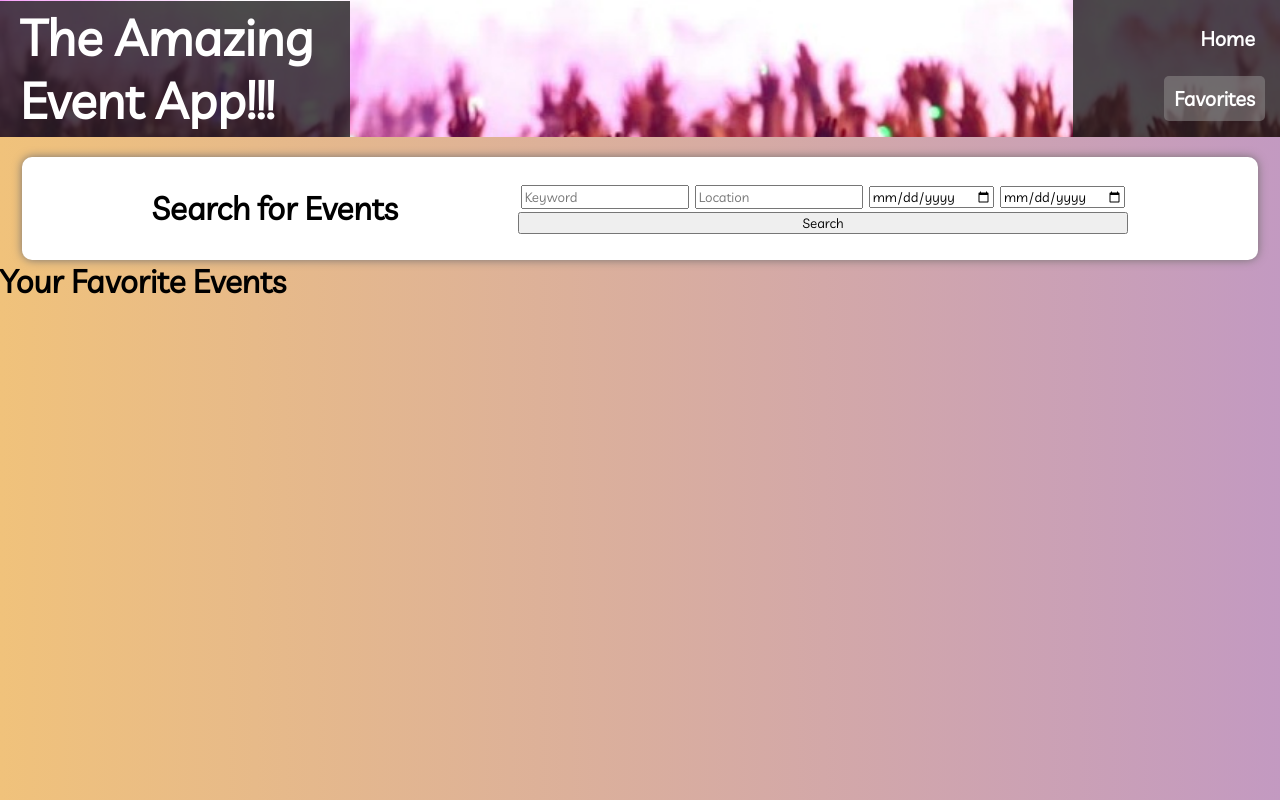
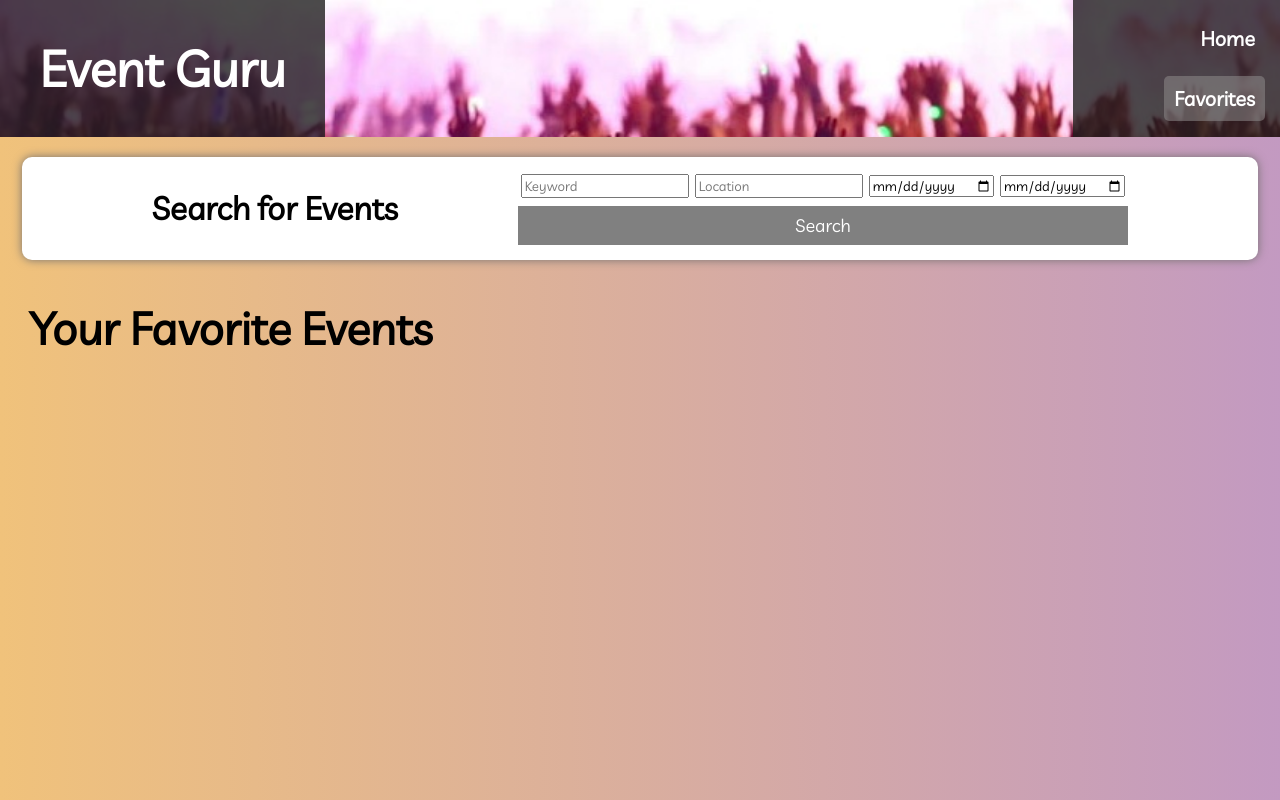
Before and after one commit to laurennmooney/angular-events-project, an Angular app: page /bucketlist in a window 1280 px wide. Built offline with nearby package versions, Linux system fonts and the light colour scheme.

Commit message:
lotsa styling happenin'

```diff
--- a/src/app/bucketlist-page/bucketlist-page.component.css
+++ b/src/app/bucketlist-page/bucketlist-page.component.css
@@ -5,4 +5,15 @@
   width: 100%;
   width: 25%;
   border: 1px solid black;
+  box-shadow: 0px 0px 10px 0px rgb(117, 113, 113);
 }
+
+main {
+  display: flex;
+  flex-direction: column;
+  margin: 30px;
+}
+
+h1 {
+  font-size: 45px;
+}
--- a/src/app/bucketlist-page/bucketlist-page.component.html
+++ b/src/app/bucketlist-page/bucketlist-page.component.html
@@ -1,3 +1,4 @@
+<main>
 <h1>Your Favorite Events</h1>
 <div id="favoriteContainer" *ngFor="let fave of faveList; index as i">
   <p>{{ fave.name }}</p>
@@ -5,3 +6,4 @@
   <p>{{ fave.dates.start.localTime }}</p>
   <button (click)="removeFavorite(i)">Remove</button>
 </div>
+</main>
--- a/src/app/details/details.component.css
+++ b/src/app/details/details.component.css
@@ -0,0 +1,5 @@
+div {
+    background: rgba(170, 166, 166, 0.336);
+    padding: 10px;
+    margin-bottom: 10px;
+}
--- a/src/app/details/details.component.html
+++ b/src/app/details/details.component.html
@@ -1,7 +1,7 @@
-<p>details works!</p>
 <div>
     <p>Venue: {{eventDetails._embedded.venues[0].name }}</p>
     <p>Address: {{ eventDetails._embedded.venues[0].address.line1}} {{ eventDetails._embedded.venues[0].address.line2}}</p>
+    <p>Time: {{ eventDetails.dates.start.localTime }}</p>
     <p><a href="{{ eventDetails.url }}" target="_blank">Ticket information</a></p>
     <span *ngFor="let attraction of attractionDetails">
         <p>Click for more information: <a href="{{ attraction.url }}" target="_blank">{{ attraction.name }}</a></p>
--- a/src/app/home/home.component.css
+++ b/src/app/home/home.component.css
@@ -0,0 +1,8 @@
+h1 {
+    margin: 50px 0 0 10px;
+    font-size: 45px;
+  }
+
+main {
+    margin: 30px;
+}
--- a/src/app/home/home.component.html
+++ b/src/app/home/home.component.html
@@ -1,4 +1,3 @@
-
-    <main>
-        <h1>Start your search now!</h1>
+<main>
+  <h1>Start your search now!</h1>
 </main>
--- a/src/app/search-criteria/event-list/event-list.component.css
+++ b/src/app/search-criteria/event-list/event-list.component.css
@@ -9,5 +9,32 @@ div {
   background: white;
   padding: 20px;
   border-radius: 5px;
-  box-shadow: 0px 0px 10px 0px rgba(204,204,204,1);
+  box-shadow: 0px 0px 10px 0px rgb(117, 113, 113);
 }
+
+main {
+  margin: 30px;
+  display: flex;
+  flex-direction: column;
+}
+
+h1 {
+  font-size: 45px;
+}
+
+img {
+  width: 100%;
+}
+
+button {
+  width: 100%;
+}
+
+.seeMore {
+  color: rgb(172, 164, 164);
+}
+
+.seeMore:hover {
+  cursor: pointer;
+  text-decoration: underline;
+}
--- a/src/app/search-criteria/event-list/event-list.component.html
+++ b/src/app/search-criteria/event-list/event-list.component.html
@@ -1,13 +1,17 @@
+<main>
 <h1>Event Listings</h1>
 <section>
   <div *ngFor="let event of eventList; index as i">
+    <img src="{{ event.images[0].url }}">
     <p>{{ event.name }}</p>
     <p>{{ event.dates.start.localDate }}</p>
-    <p>{{ event.dates.start.localTime }}</p>
-    <p (click)="getDetails(event.id, i)">More details...</p>
+    <p>{{ event._embedded.venues[0].city.name }}</p>
+    <p class="seeMore" (click)="getDetails(event.id, i)">See more details...</p>
     <app-details
         *ngIf="event.show"
         [eventDetails]="this.details"
         ></app-details>
     <button (click)="addFave(eventList[i])">Add as favorite</button>
 </div>
+</section>
+</main>
--- a/src/app/search-criteria/search-criteria.component.css
+++ b/src/app/search-criteria/search-criteria.component.css
@@ -3,9 +3,10 @@
   justify-content: space-between;
   align-items: center;
   background-image: url("../../assets/IVJkatvXRj+RtMCmYVZfbA_thumb_2724.jpg");
-  background-repeat: no-repeat;
+  background-repeat: repeat;
   background-size: cover;
   height: 137px;
+  width: 100%;
 }
 nav {
   display: flex;
@@ -23,9 +24,9 @@ nav {
   font-size: 50px;
   margin: 0;
   background: rgba(32, 30, 30, 0.801);
-  padding: 5px 5px 5px 20px;
+  padding: 37px 0;
+  text-align: center;
   width: 325px;
-  /* border-radius: 5px; */
   color: white;
 }
 a {
--- a/src/app/search-criteria/search-criteria.component.html
+++ b/src/app/search-criteria/search-criteria.component.html
@@ -1,5 +1,5 @@
 <div id="navBar">
-  <h1 id="title">The Amazing Event App!!!</h1>
+  <h1 id="title">Event Guru</h1>
   <nav>
     <a routerLinkActive="active" routerLink="/home">Home</a>
     <a routerLinkActive="active" routerLink="/bucketlist">Favorites</a>
@@ -45,5 +45,7 @@
     </form>
   </div>
 </div>
+<!-- <app-home></app-home> -->
+
 
 <router-outlet></router-outlet>
--- a/src/styles.css
+++ b/src/styles.css
@@ -11,4 +11,15 @@ body {
 
 button {
   font-family: 'Livvic', sans-serif;
+  background: gray;
+  border: none;
+  padding: 8px 0;
+  font-size: 18px;
+  color: white;
+  margin-top: 5px;
 }
+
+button:hover {
+  background: lightgrey;
+  cursor: pointer;
+}
```
